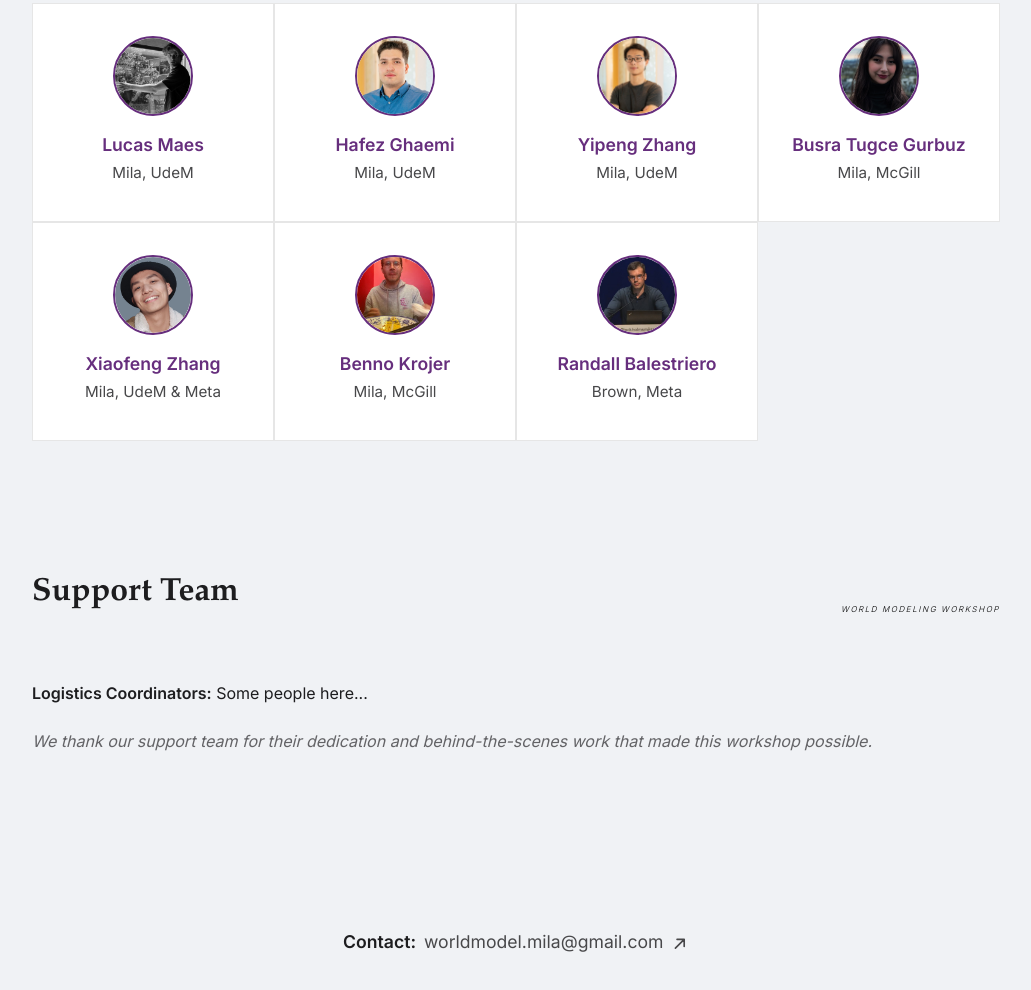
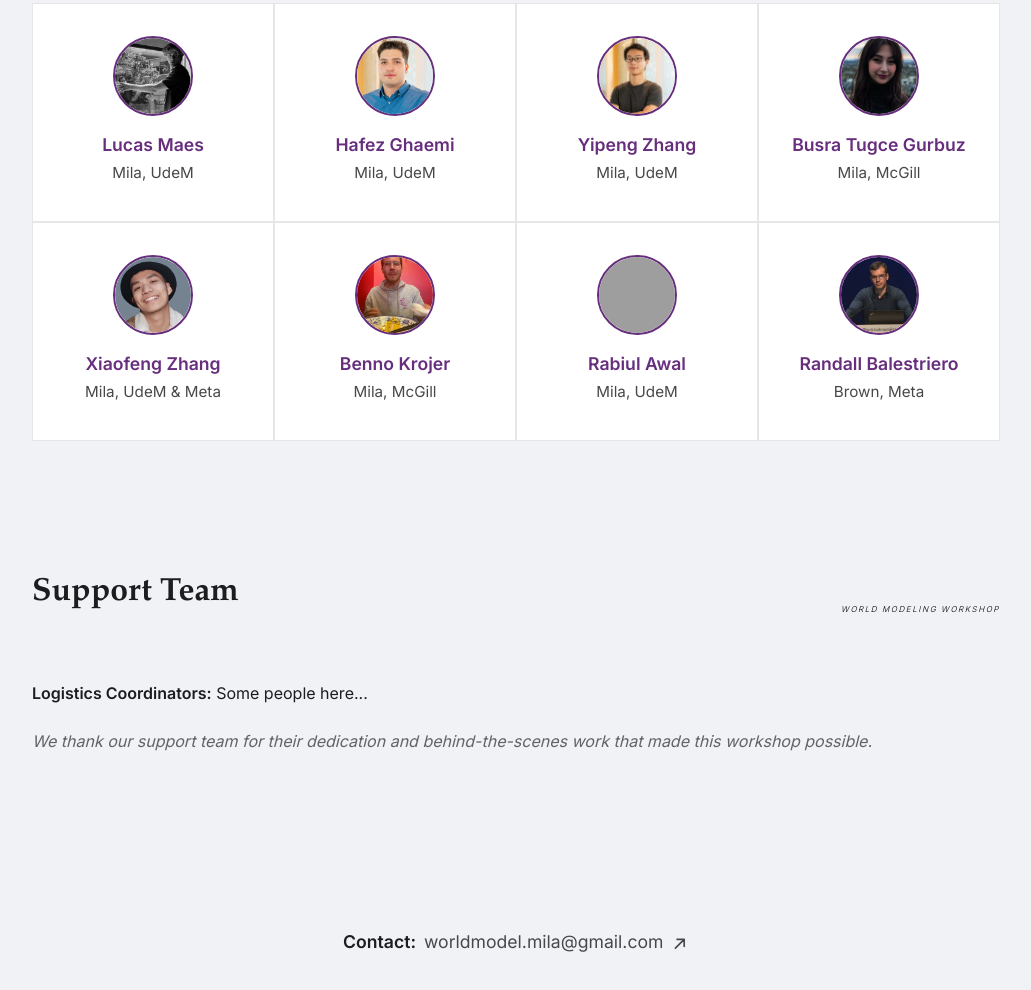
Before and after one commit to world-model-mila/world-model-mila.github.io, a website built with Vite: page index.html in a window 1280 px wide. Shown: the part 5161-6151 px from the top of the page, without its empty margins (124-1155 px from the left). Built offline with nearby package versions, Linux system fonts and the light colour scheme; grey boxes are pictures that could not be loaded; animation ran at ten frames a second; files whose address does not match are found by name.

Commit message:
updated, organizer section

```diff
--- a/index.html
+++ b/index.html
@@ -538,6 +538,14 @@
             </div>
           </a>
 
+          <a href="https://rabiul.me/" target="_blank" class="organizer-card">
+            <img src="./public/rabiul+profic.png" alt="Rabiul Awal" class="organizer-photo">
+            <div class="organizer-info">
+              <div class="organizer-name">Rabiul Awal</div>
+              <div class="organizer-org">Mila, UdeM</div>
+            </div>
+          </a>
+
           <a href="https://randallbalestriero.github.io/" target="_blank" class="organizer-card">
             <img src="./public/randall-balestriero.png" alt="Randall Balestriero" class="organizer-photo">
             <div class="organizer-info">
```
Also changed, not shown: 1 other file.
